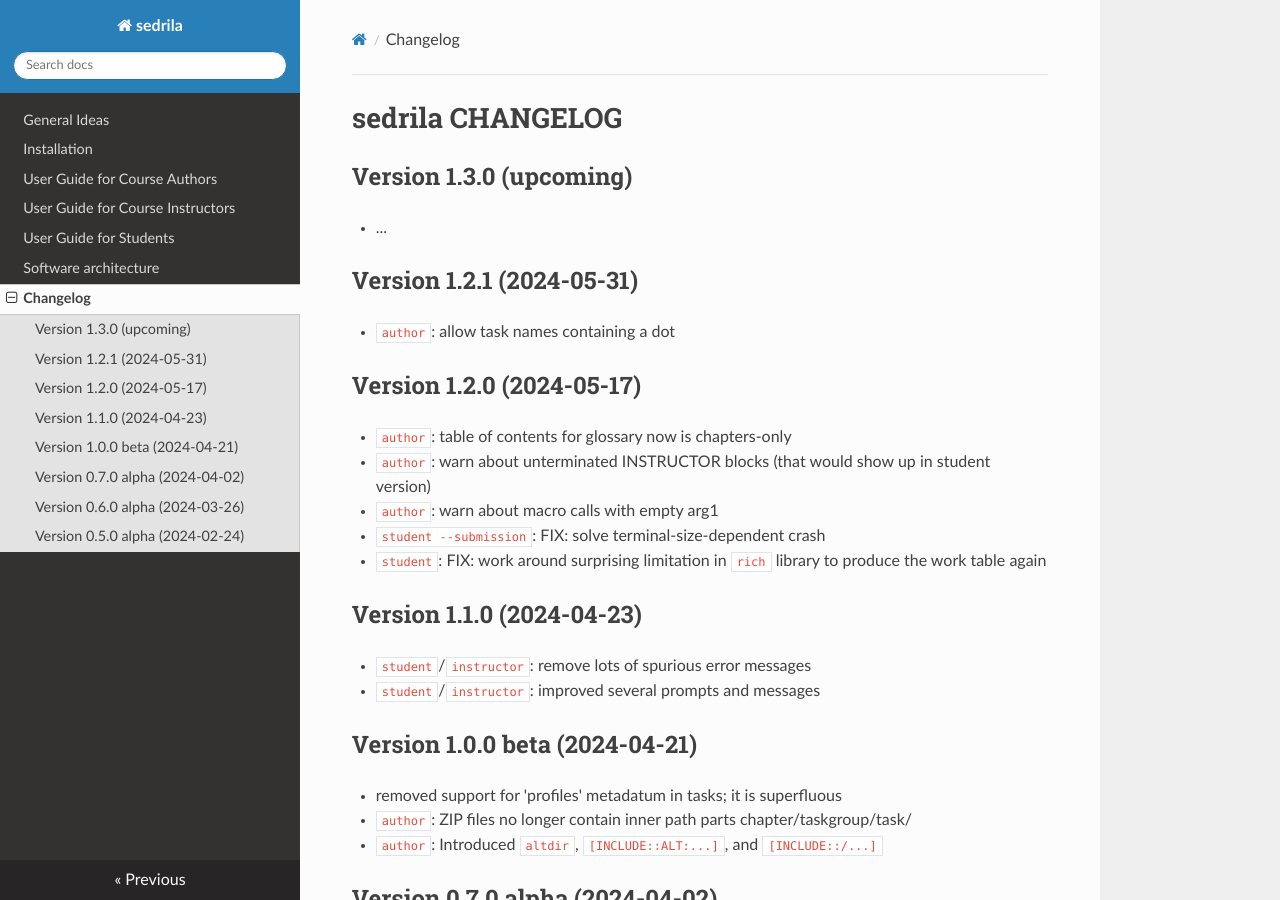
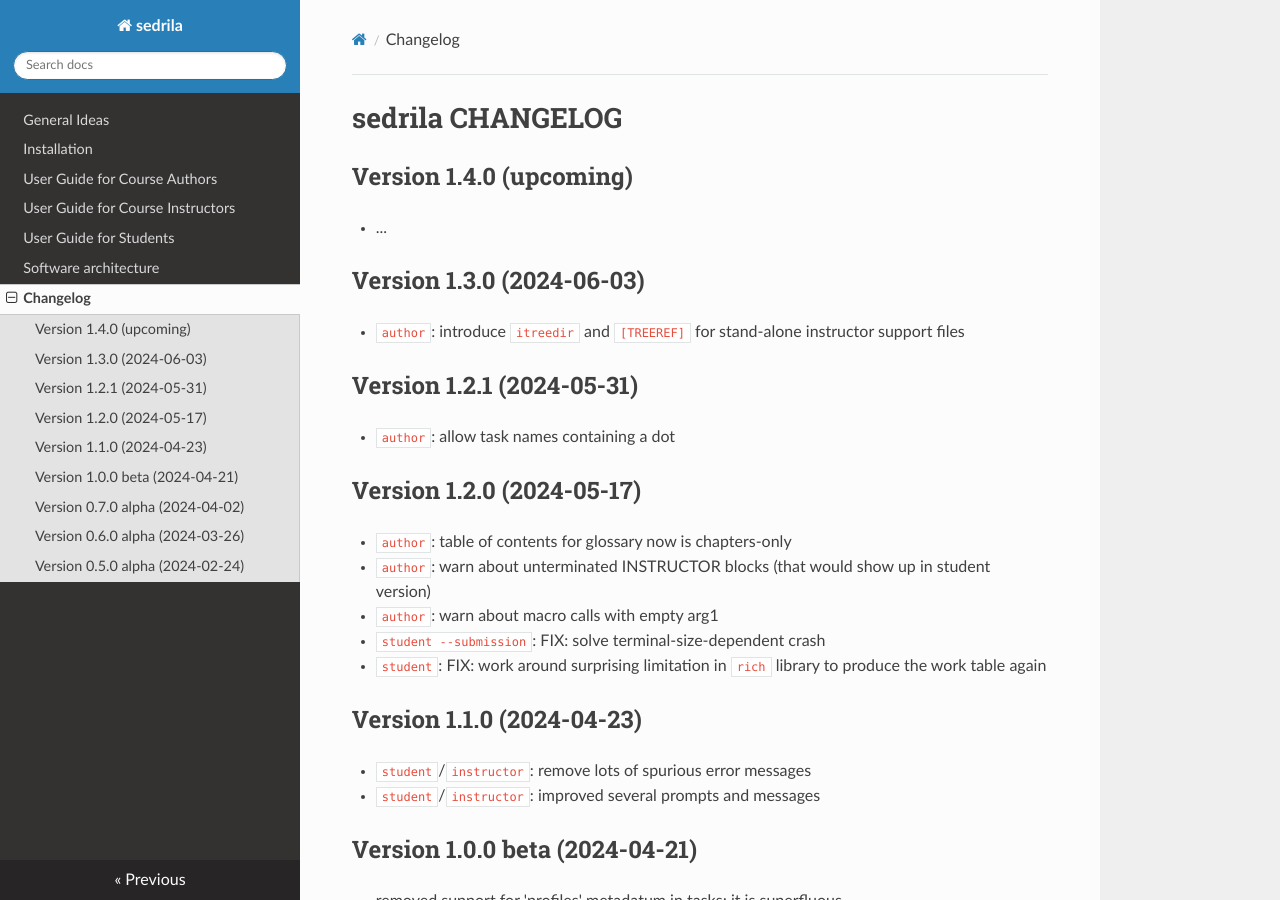
Before and after one commit to fubinf/sedrila, an MkDocs documentation site: the page built from docs/changelog.md, in a window 1280 px wide and 900 px high. Built offline with MkDocs 1.6.1, drawn with Linux system fonts in a browser that asks for light colours; nearby versions of some CDN libraries.

Commit message:
Version 1.3.0

```diff
--- a/docs/changelog.md
+++ b/docs/changelog.md
@@ -2,8 +2,12 @@
 
 
 
-## Version 1.3.0 (upcoming)
+## Version 1.4.0 (upcoming)
 - ...
+
+
+## Version 1.3.0 (2024-06-03)
+- `author`: introduce `itreedir` and `[TREEREF]` for stand-alone instructor support files
 
 
 ## Version 1.2.1 (2024-05-31)
--- a/pyproject.toml
+++ b/pyproject.toml
@@ -4,7 +4,7 @@
 # https://python-poetry.org/docs/pyproject/
 [tool.poetry]
 name = "sedrila"
-version = "1.2.1"  # keep in sync with base.py
+version = "1.3.0"  # keep in sync with base.py
 description = "Tool infrastructure for building and running \"self-driven lab\" courses"
 license = "MIT"
 authors = ["Lutz Prechelt <prechelt@inf.fu-berlin.de>"]
```
Also changed, not shown: 1 other file.
